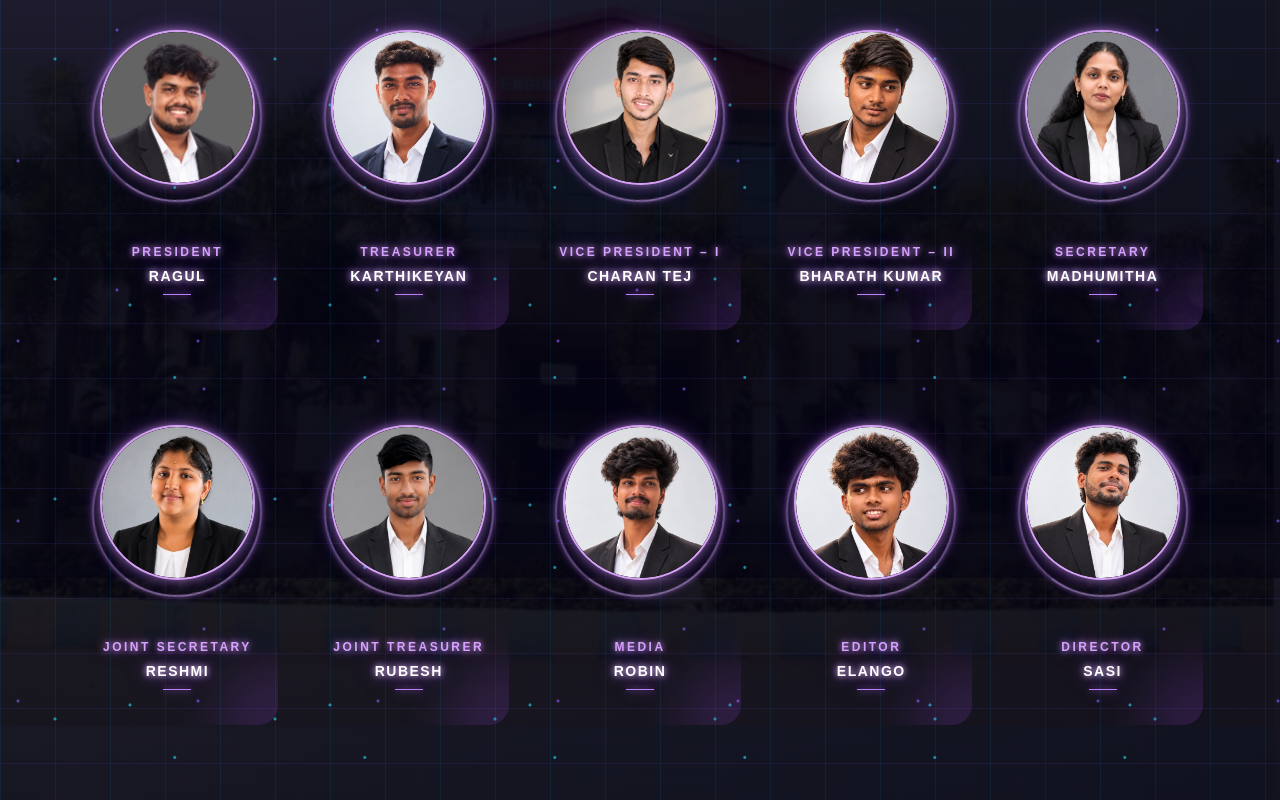
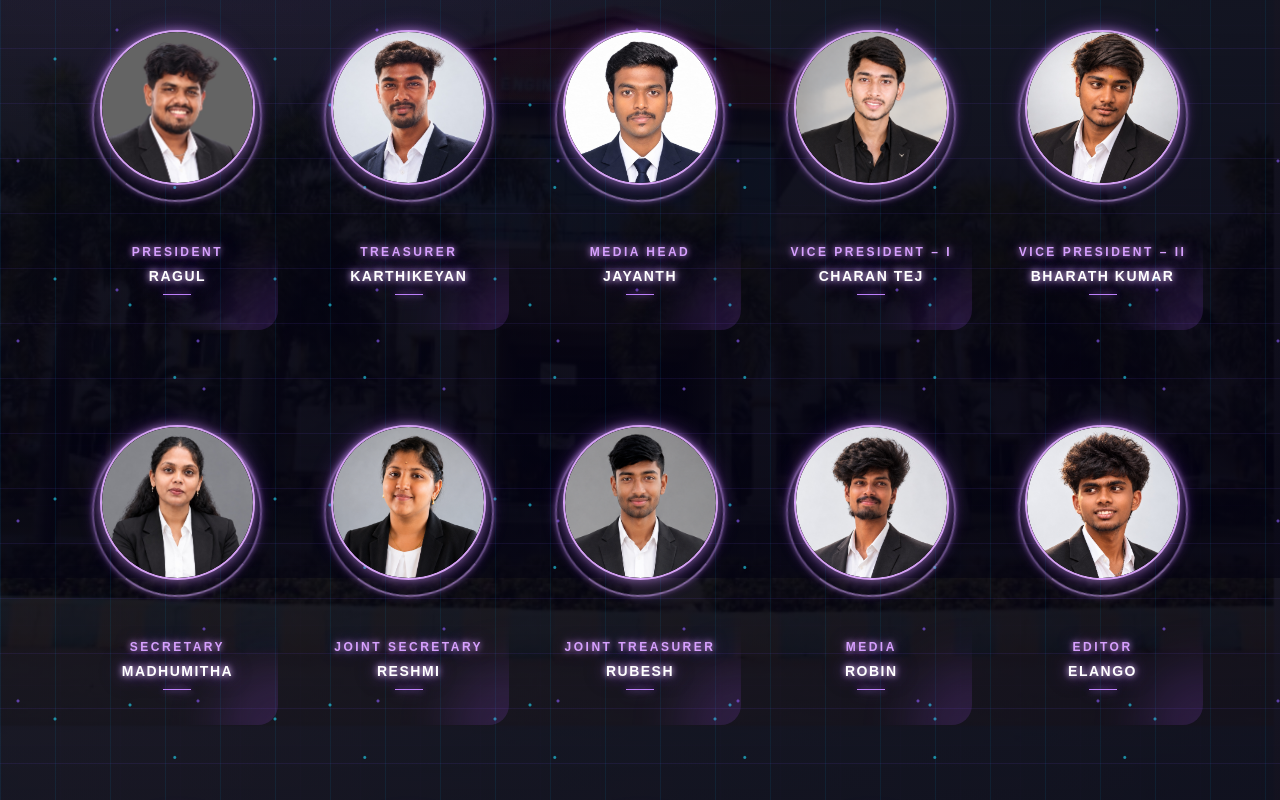
Before and after one commit to Reshmi07-tech/Symposium-website-, a React (Create React App) app: page / in a window 1280 px wide. Shown: the part 1822-2622 px from the top of the page. Built offline with nearby package versions, Linux system fonts and the light colour scheme.

Commit message:
Save ECLECTIC26 website changes

```diff
--- a/src/App.js
+++ b/src/App.js
@@ -20,6 +20,7 @@ import kayalvizhi from "./members/kayalvizhi.jpg";
 import charantej from "./members/charan-tej.jpg";
 import kalaiselvi from "./members/kalaiselvi.jpg";
 import ialiayaraja from "./members/ilaiyaraja.jpg";
+import jayanth from "./members/jayanth.jpg";
 
 function Home() {
   const associationMembers = [
@@ -32,6 +33,11 @@ function Home() {
       name: "KARTHIKEYAN",
       posting: "Treasurer",
       image: karthikeyan,
+    },
+    {
+      name: "JAYANTH",
+      posting: "Media Head",
+      image: jayanth,
     },
 
     {
--- a/src/Register.jsx
+++ b/src/Register.jsx
@@ -11,7 +11,7 @@ import { db } from "./firebase";
 import departmentLogo from "./department-logo.jpeg";
 
 const TECHNICAL_EVENTS = [
-  "Idea Hackathon",
+  "Idea Hackathon/Paper Presentation",
   "Comp Finder",
   "Circuit Debugging",
   "Code Crack",
--- a/src/firebase.js
+++ b/src/firebase.js
@@ -1,8 +1,9 @@
+
 import { initializeApp } from "firebase/app";
 import { getFirestore } from "firebase/firestore";
 
 const firebaseConfig = {
-  apiKey: "AIzaSyCRbNjuZOHd6583lcy7U5iEnv5hpghGAfw",
+  apiKey: "YOUR_API_KEY",
   authDomain: "eclectic26-9a541.firebaseapp.com",
   projectId: "eclectic26-9a541",
   storageBucket: "eclectic26-9a541.firebasestorage.app",
@@ -15,5 +16,4 @@ const app = initializeApp(firebaseConfig);
 const db = getFirestore(app);
 
 export { db };
-
 export default app;
```
Also changed, not shown: src/members/jayanth.jpg (added).
